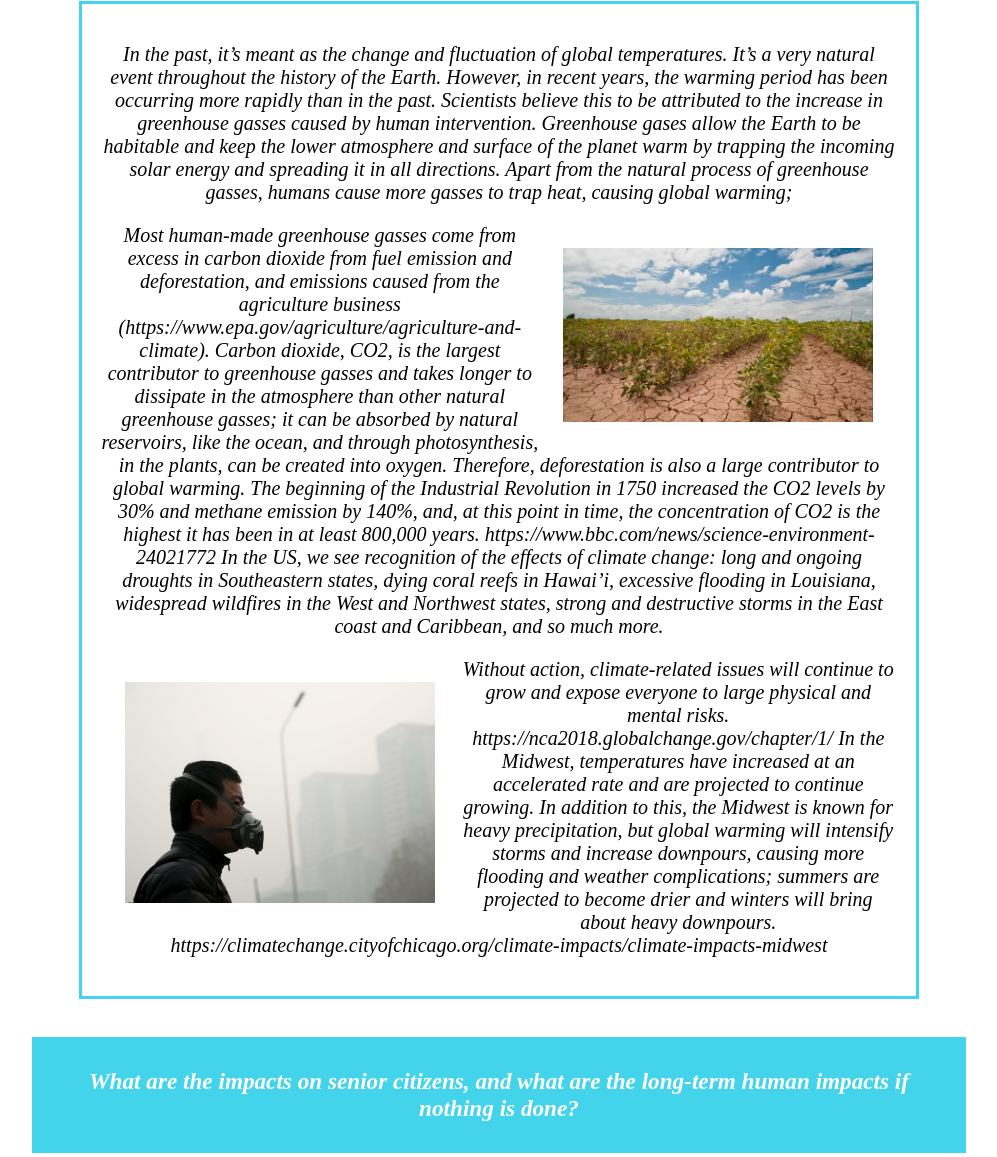
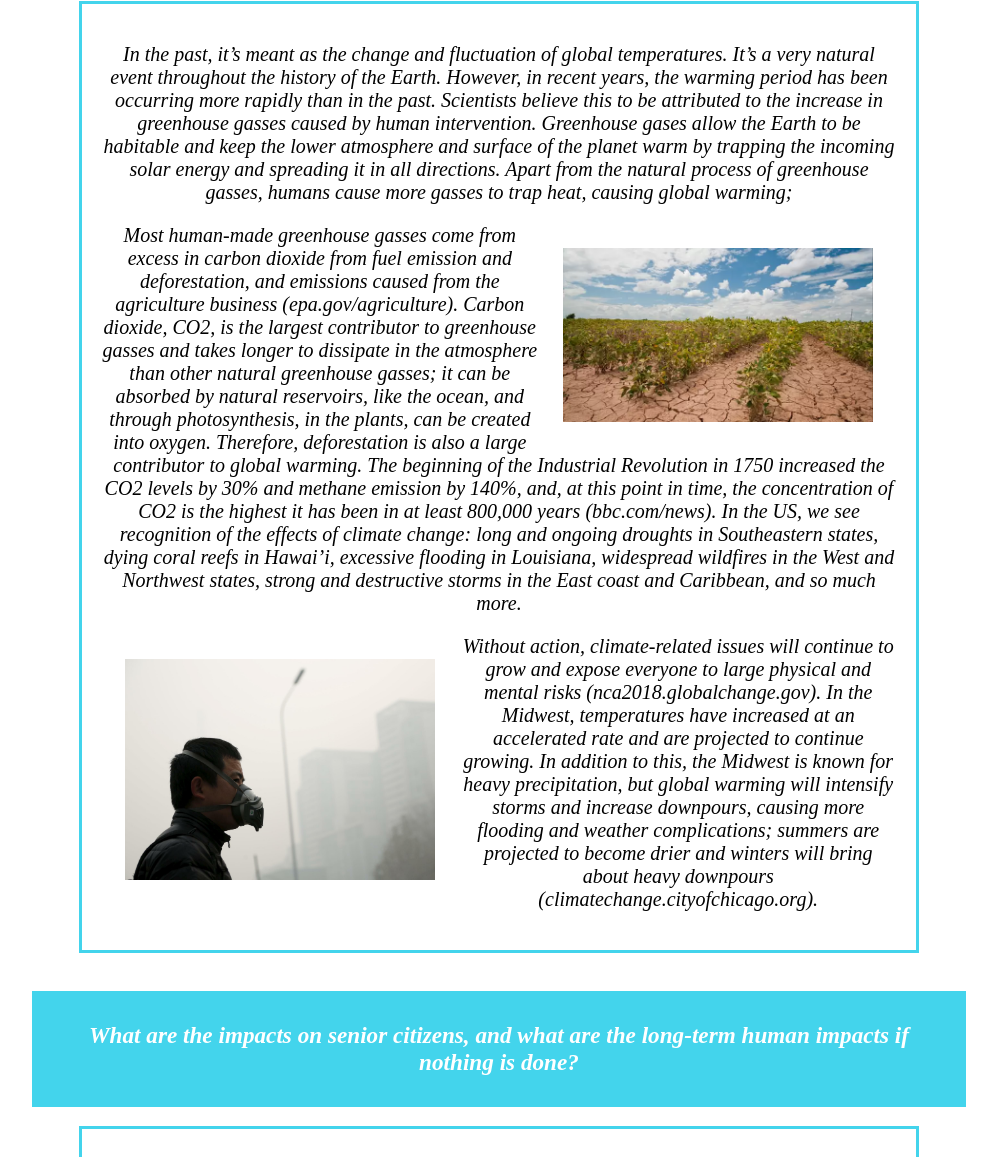
Before and after one commit to YelyzavetaMyshenyova/Climate, a plain HTML site: page info.html in a window 1280 px wide. Shown: the part 145-1302 px from the top of the page, without its empty margins (141-1138 px from the left). Drawn offline with Linux system fonts and the light colour scheme; a web font is replaced by a local one.

Commit message:
link update

```diff
--- a/info.html
+++ b/info.html
@@ -19,22 +19,19 @@ In the past, it’s meant as the change and fluctuation of global temperatures.
      </p>
       <img class="floatright" src= "style/agric.webp" alt="agriculture">
       <p>
-      Most human-made greenhouse gasses come from excess in carbon dioxide from fuel emission and deforestation, and emissions caused from the agriculture business (https://www.epa.gov/agriculture/agriculture-and-climate).
+      Most human-made greenhouse gasses come from excess in carbon dioxide from fuel emission and deforestation, and emissions caused from the agriculture business (epa.gov/agriculture).
 
 Carbon dioxide, CO2, is the largest contributor to greenhouse gasses and takes longer to dissipate in the atmosphere than other natural greenhouse gasses; it can be absorbed by natural reservoirs, like the ocean, and through photosynthesis, in the plants, can be created into oxygen. Therefore, deforestation is also a large contributor to global warming.
 
-The beginning of the Industrial Revolution in 1750 increased the CO2 levels by 30% and methane emission by 140%, and, at this point in time, the concentration of CO2 is the highest it has been in at least 800,000 years.
-https://www.bbc.com/news/science-environment-24021772
+The beginning of the Industrial Revolution in 1750 increased the CO2 levels by 30% and methane emission by 140%, and, at this point in time, the concentration of CO2 is the highest it has been in at least 800,000 years (bbc.com/news).
 
 In the US, we see recognition of the effects of climate change: long and ongoing droughts in Southeastern states, dying coral reefs in Hawai’i, excessive flooding in Louisiana, widespread wildfires in the West and Northwest states, strong and destructive storms in the East coast and Caribbean, and so much more.
      </p>
       <img class="floatleft" src= "style/health.jpg" alt="health">
      <p>
-Without action, climate-related issues will continue to grow and expose everyone to large physical and mental risks.
-https://nca2018.globalchange.gov/chapter/1/
+Without action, climate-related issues will continue to grow and expose everyone to large physical and mental risks (nca2018.globalchange.gov).
 
-In the Midwest, temperatures have increased at an accelerated rate and are projected to continue growing. In addition to this, the Midwest is known for heavy precipitation, but global warming will intensify storms and increase downpours, causing more flooding and weather complications; summers are projected to become drier and winters will bring about heavy downpours.
-https://climatechange.cityofchicago.org/climate-impacts/climate-impacts-midwest
+In the Midwest, temperatures have increased at an accelerated rate and are projected to continue growing. In addition to this, the Midwest is known for heavy precipitation, but global warming will intensify storms and increase downpours, causing more flooding and weather complications; summers are projected to become drier and winters will bring about heavy downpours (climatechange.cityofchicago.org).
      </p>
     </section>
 
@@ -52,8 +49,7 @@ Agriculture is also affected; longer warm temperatures can decrease corn crop yi
      </p>
       <img class="floatright" src= "style/effects2.jpg" alt="produce">
      <p>
-      Also, excessive heat will stress livestock and increase the likelihood of disease in meat, milk and eggs products, as well as cause a decline in the production of such products. The increase in temperature also affects fishing, since it would reduce the abundance of coldwater species and an increase in coolwater fish, changing the aquatic ecosystem greatly
-https://climatechange.cityofchicago.org/climate-impacts/climate-impacts-midwest
+      Also, excessive heat will stress livestock and increase the likelihood of disease in meat, milk and eggs products, as well as cause a decline in the production of such products. The increase in temperature also affects fishing, since it would reduce the abundance of coldwater species and an increase in coolwater fish, changing the aquatic ecosystem greatly (climatechange.cityofchicago.org).
 
 Therefore, senior citizens will have to endure harsher and more dangerous winters (more snow and ice, making it harder to move around and increasing the risk of hospital visits), extreme temperatures in the summer (increase in heat strokes, use in AC which increases cost of living/electricity, etc), diminishing food choices (less dairy products, corn, soy, fish options, increase in risk of foodborne diseases), and reduced water quality (diseases from bugs/rodents).
 </p>
```
